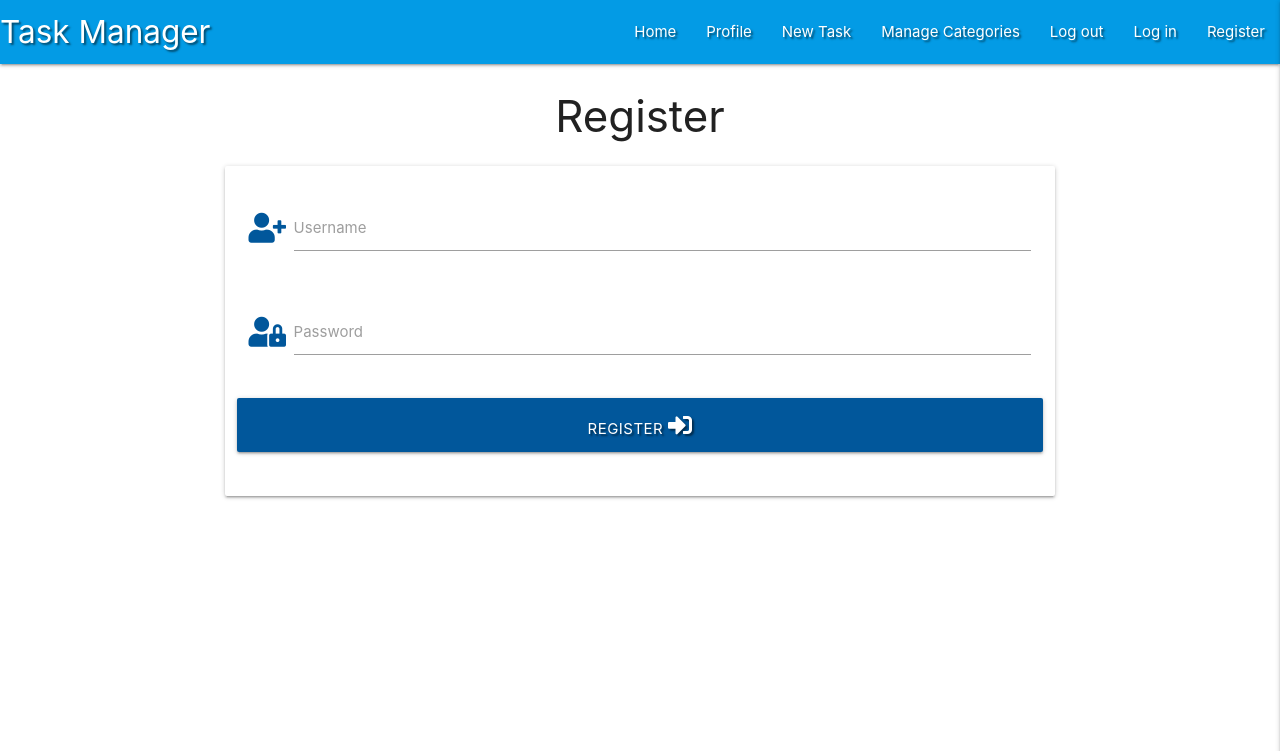
After one commit to KittiKovacs/flask-task-manager-project, a Flask app: page /register in a window 1280 px wide. The commit adds this page. Shown: the top 751 px of the page. Run offline with Flask 2, Linux system fonts and the light colour scheme; some libraries are stand-ins or nearby versions.

Commit message:
Add register template

```diff
--- a/app.py
+++ b/app.py
@@ -4,6 +4,7 @@ from flask import (
     redirect, request, session, url_for)
 from flask_pymongo import PyMongo
 from bson.objectid import ObjectId
+from werkzeug.security import generate_password_hash, check_password_hash
 if os.path.exists("env.py"):
     import env
 
@@ -26,6 +27,11 @@ def get_tasks():
     return render_template("tasks.html", tasks=tasks)
 
 
+@app.route("/register", methods=["GET", "POST"])
+def register():
+    return render_template("register.html")
+
+
 if __name__ == "__main__":
     app.run(host=os.environ.get("IP"),
             port=int(os.environ.get("PORT")),
--- a/templates/base.html
+++ b/templates/base.html
@@ -14,7 +14,7 @@
 <body>
     <header>
     <!--top navbar-->
-    <nav class="nav-extended text-shadow light-blue darken-1">
+        <nav class="nav-extended text-shadow light-blue darken-1">
             <div class="nav-wrapper">
             <a href="{{ url_for('get_tasks') }}" class="brand-logo">Task Manager</a>
             <a href="#" data-target="mobile-demo" class="sidenav-trigger right"><i class="fas fa-bars">menu</i></a>
@@ -25,7 +25,7 @@
                 <li><a href="#">Manage Categories</a></li>
                 <li><a href="#">Log out</a></li>
                 <li><a href="#">Log in</a></li>
-                <li><a href="#">Register</a></li>
+                <li><a href="{{ url_for('register') }}">Register</a></li>
             </ul>
             </div>
         </nav>
@@ -38,7 +38,7 @@
                 <li><a href="#">Manage Categories</a></li>
                 <li><a href="#">Log out</a></li>
                 <li><a href="#">Log in</a></li>
-                <li><a href="#">Register</a></li>
+                <li><a href="{{ url_for('register') }}">Register</a></li>
         </ul>
     </header>
 
--- /dev/null
+++ b/templates/register.html
@@ -0,0 +1,36 @@
+{% extends "base.html" %}
+{% block content %}
+
+<h3 class="center-align">Register</h3>
+
+<div class="row">
+	<form class="col s12 m8 offset-m2">
+		<div class="card-panel">
+        <!-- username -->
+			<div class="row">
+				<div class="input-field col s12">
+					<i class="fas fa-user-plus prefix light-blue-text text-darken-4"></i>
+					<input id="username" name="username" type="text" class="validate">
+					<label for="username">Username</label>
+				</div>
+			</div>
+            <!-- passowrd -->
+			<div class="row">
+				<div class="input-field col s12">
+                    <i class="fas fa-user-lock prefix light-blue-text text-darken-4"></i>
+					<input id="password" name="password" type="password" class="validate">
+					<label for="password">Password</label>
+				</div>
+			</div>
+            <!-- register -->
+            <div class="row">
+                    <button type="submit" class="col s12 btn-large light-blue darken-4 text-shadow">
+                        Register <i class="fas fa-sign-in-alt"></i>
+                    </button>
+
+            </div>
+		</div>
+	</form>
+</div>
+
+{% endblock %}
```
